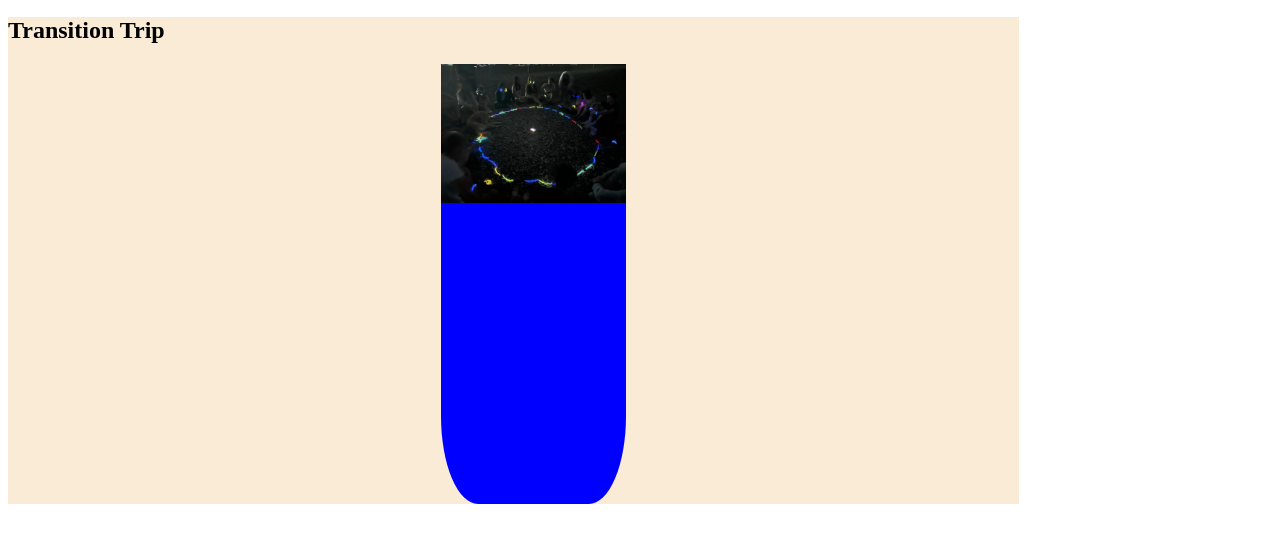
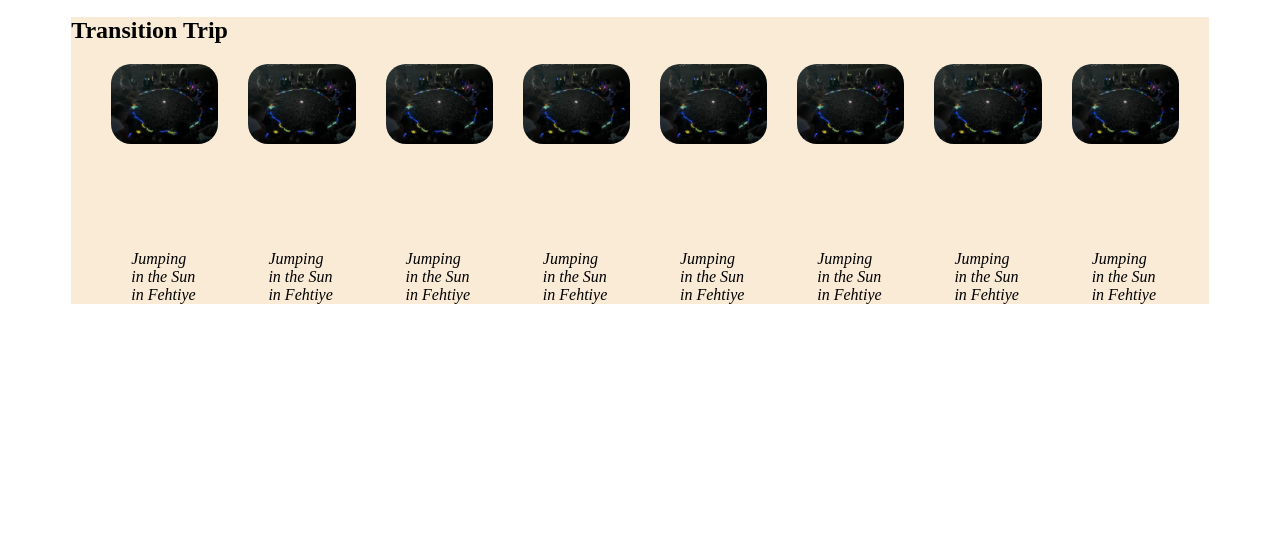
Before and after one commit to Judah-fuego/judah-fuego.github.io, a plain HTML site: page photoGallerySenior.html in a window 1280 px wide. Shown: the part 73-616 px from the top of the page. Drawn offline with Linux system fonts and the light colour scheme.

Commit message:
TryMultiple

```diff
--- a/photoGallerySenior.html
+++ b/photoGallerySenior.html
@@ -34,6 +34,34 @@
                             <img class="individualPhoto" src="Photos/campfire.jpg">
                             <p class="photoDescription"> Jumping in the Sun in Fehtiye</p>
                         </li>
+                        <li class="individualBlock">
+                            <img class="individualPhoto" src="Photos/campfire.jpg">
+                            <p class="photoDescription"> Jumping in the Sun in Fehtiye</p>
+                        </li>
+                        <li class="individualBlock">
+                            <img class="individualPhoto" src="Photos/campfire.jpg">
+                            <p class="photoDescription"> Jumping in the Sun in Fehtiye</p>
+                        </li>
+                        <li class="individualBlock">
+                            <img class="individualPhoto" src="Photos/campfire.jpg">
+                            <p class="photoDescription"> Jumping in the Sun in Fehtiye</p>
+                        </li>
+                        <li class="individualBlock">
+                            <img class="individualPhoto" src="Photos/campfire.jpg">
+                            <p class="photoDescription"> Jumping in the Sun in Fehtiye</p>
+                        </li>
+                        <li class="individualBlock">
+                            <img class="individualPhoto" src="Photos/campfire.jpg">
+                            <p class="photoDescription"> Jumping in the Sun in Fehtiye</p>
+                        </li>
+                        <li class="individualBlock">
+                            <img class="individualPhoto" src="Photos/campfire.jpg">
+                            <p class="photoDescription"> Jumping in the Sun in Fehtiye</p>
+                        </li>
+                        <li class="individualBlock">
+                            <img class="individualPhoto" src="Photos/campfire.jpg">
+                            <p class="photoDescription"> Jumping in the Sun in Fehtiye</p>
+                        </li>
                     </ul>
 
                 </div>
--- a/stylesheet.css
+++ b/stylesheet.css
@@ -38,15 +38,18 @@ a.anchorCat:hover {
 
     /*Photo Section*/
 section.photoBlocks{
-    width: 80%;
+    width: 90%;
     height: fit-content;
     background-color:antiquewhite;
+    margin:auto;
 
 }
 
 h1.photoBlockHeadersText{
     color: black;
     font-style: italic;
+    padding: 15px;
+    margin: 0px;
 }
 
 h1.photoBlockHeadersText:hover{
@@ -64,12 +67,10 @@ ul.photoGallery{
 }
 
 li.individualBlock{
-    width: 15%;
-    height: 400px;
+    height: 200px;
     position:relative;
     padding: 20px;
-    background-color: blue;
-    border-radius: 20%;
+    margin-right: 30px;
 }
 img.individualPhoto{
     display: block; /* remove any inline layout padding/margin */
@@ -79,8 +80,10 @@ img.individualPhoto{
     position: absolute; /* position the image within the list item */
     top: 0; /* position the image at the top of the list item */
     left: 0; /* position the image at the left of the list item */
-
+    border-radius: 20px;
 }
 p.photoDescription{
     font-style: italic;
+    position: relative;
+    top: 150px;
 }
```
